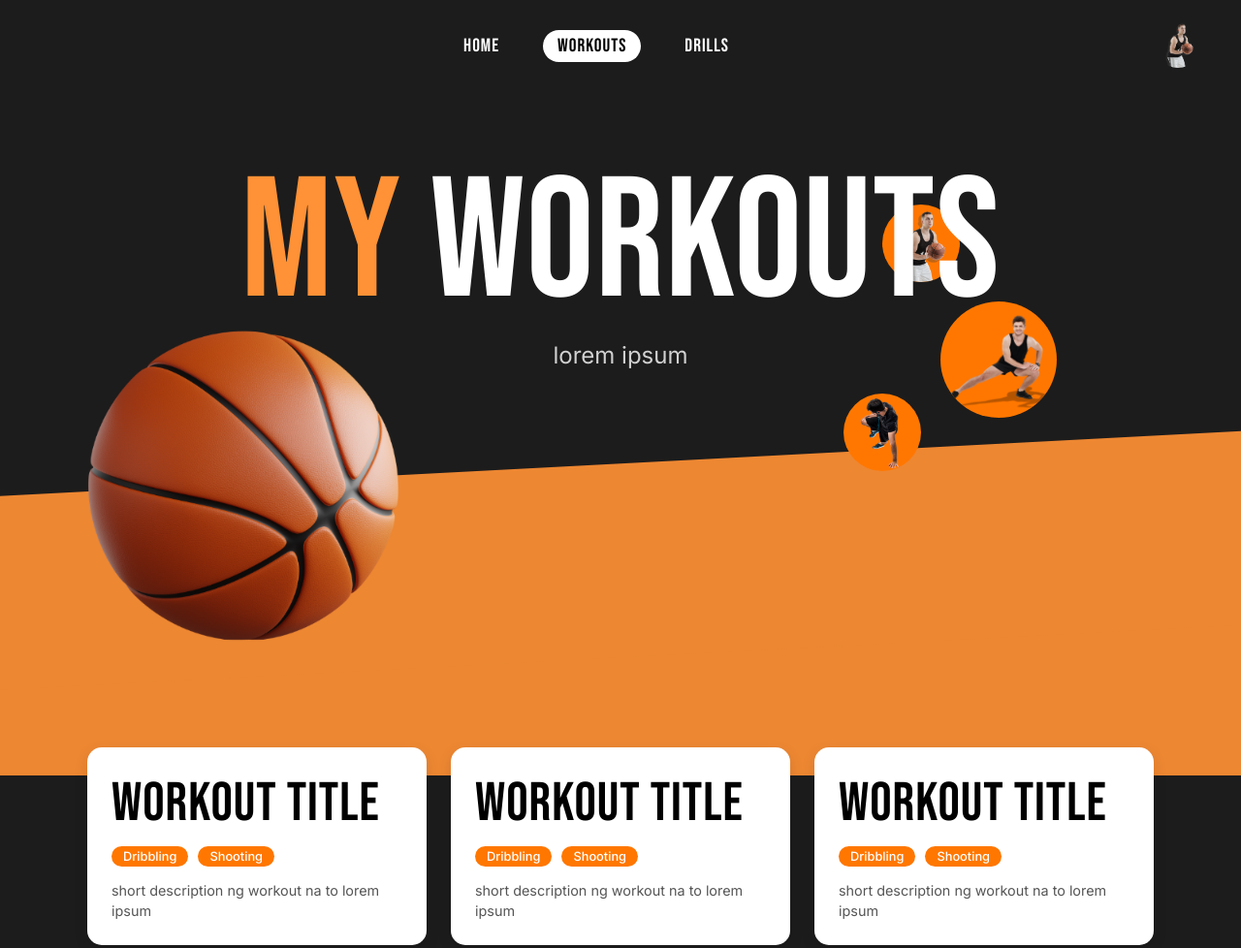
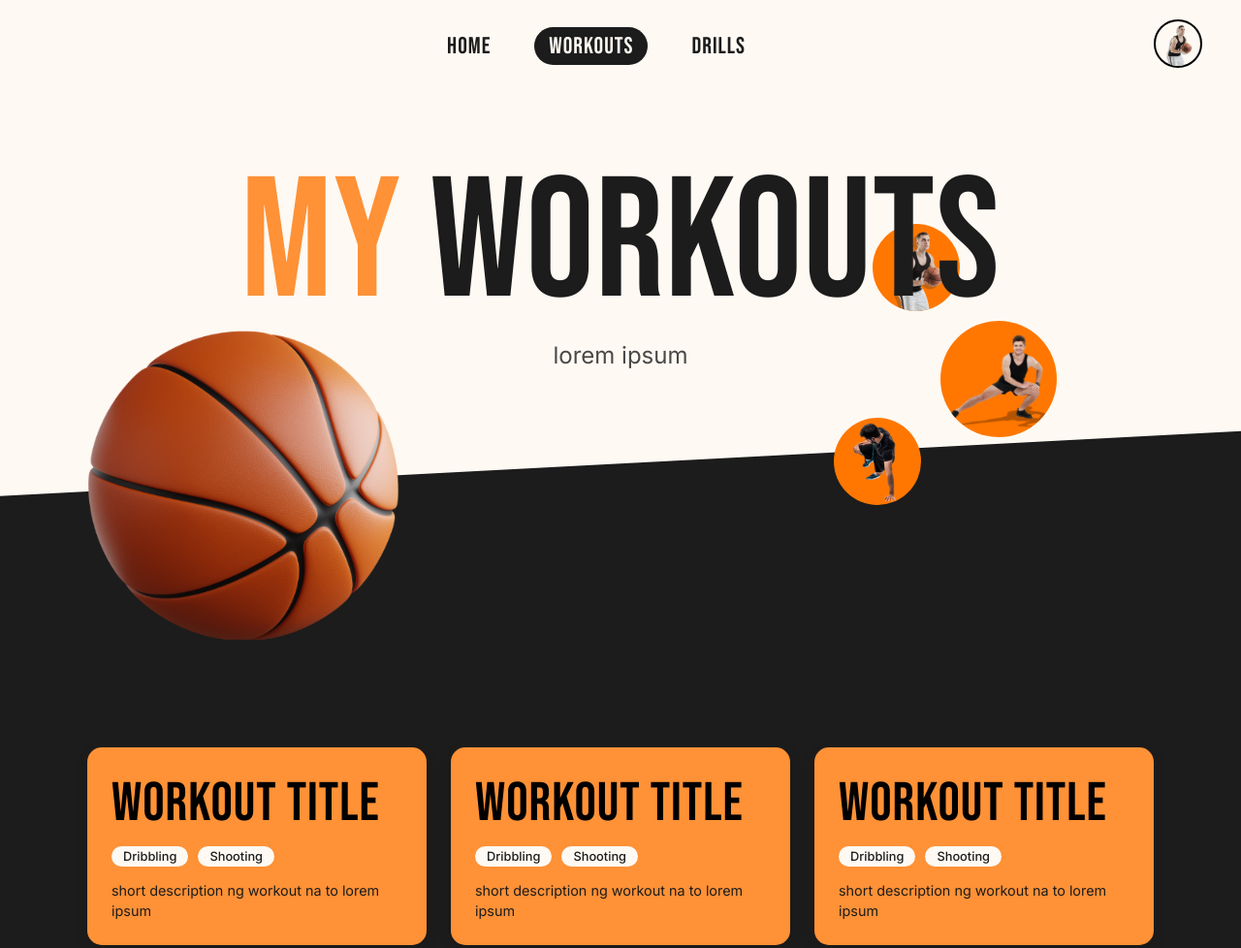
Before and after one commit to ArjTheProgrammer/fundamentals-frontend, a website: page pages/myworkouts.html in a window 1280 px wide. Shown: the top 978 px of the page at 97% size. Drawn offline with Linux system fonts and the light colour scheme.

Commit message:
change colors

```diff
--- a/styles/myworkouts.css
+++ b/styles/myworkouts.css
@@ -3,7 +3,7 @@
     position: fixed;
     width: 115%;
     height: 200px;
-    background-color: #ED8732;
+    background-color: #1C1C1C;
     top: 60%;
     left: -10%;
     transform: rotate(-3deg);
@@ -17,7 +17,7 @@
 
 body {
     background-color: #1C1C1C;
-    color: #fff;
+    color: #fef9f3;
     font-family: 'Inter', sans-serif;
     position: relative;
     min-height: 100vh;
@@ -30,8 +30,8 @@ body:before {
     top: 0;
     left: 0;
     width: 100%;
-    height: 50%;
-    background-color: #1C1C1C;
+    height: 90%;
+    background-color: #fef9f3;
     z-index: -2;
 }
 
@@ -42,7 +42,7 @@ body:after {
     left: 0;
     width: 100%;
     height: 30%;
-    background-color: #ED8732;
+    background-color: #1C1C1C;
     z-index: -2;
 }
 
@@ -75,21 +75,22 @@ h1, h2, h3, h4, h5, h6, .nav-link {
 
 .nav-link {
     text-decoration: none;
-    color: #fff;
+    color: #1C1C1C;
     font-weight: 400;
     transition: all 0.3s ease;
     padding: 5px 15px;
     border-radius: 20px;
-    font-size: 1.2rem;
+    font-size: 1.5rem;
 }
 
 .nav-link:hover {
-    background-color: rgba(255, 255, 255, 0.938);
+    background-color: #1C1C1C;
+    color: #fef9f3;
 }
 
 .nav-link.active {
-    background-color: #fff;
-    color: #000;
+    background-color: #1C1C1C;
+    color: #fef9f3;
     border-radius: 20px;
     padding: 5px 15px;
 }
@@ -98,6 +99,7 @@ h1, h2, h3, h4, h5, h6, .nav-link {
     width: 50px;
     height: 50px;
     border-radius: 50%;
+    border: 2px, solid black;
     object-fit: cover;
 }
 
@@ -139,8 +141,8 @@ h1, h2, h3, h4, h5, h6, .nav-link {
     line-height: 0.9;
     margin-bottom: 20px;
     text-align: center;
+    color: #1C1C1C;
 }
-
 .orange-text {
     color: #FF9136;
 }
@@ -151,6 +153,7 @@ h1, h2, h3, h4, h5, h6, .nav-link {
     text-align: center;
     font-family: 'Inter', sans-serif;
     font-weight: 400;
+    color: #1C1C1C;
 }
 
 .hero-images {
@@ -177,23 +180,23 @@ h1, h2, h3, h4, h5, h6, .nav-link {
 
 .athlete1 {
     right: 250px;
-    top: -170px;
-    width: 80px;
-    height: 80px;
+    top: -150px;
+    width: 90px;
+    height: 90px;
 }
 
 .athlete2 {
     right: 150px;
-    top: -70px;
+    top: -50px;
     width: 120px;
     height: 120px;
 }
 
 .athlete3 {
     right: 290px;
-    top: 25px;
-    width: 80px;
-    height: 80px;
+    top: 50px;
+    width: 90px;
+    height: 90px;
 }
 
 /* Workouts Grid */
@@ -207,7 +210,7 @@ h1, h2, h3, h4, h5, h6, .nav-link {
 }
 
 .workout-card {
-    background-color: #fff;
+    background-color: #FF9136;
     color: #000;
     border-radius: 15px;
     padding: 25px;
@@ -233,8 +236,8 @@ h1, h2, h3, h4, h5, h6, .nav-link {
 }
 
 .tag {
-    background-color: #ff7700;
-    color: #fff;
+    background-color: #fef9f3;
+    color: #1C1C1C;
     padding: 3px 12px;
     border-radius: 15px;
     font-size: 0.8rem;
@@ -245,7 +248,7 @@ h1, h2, h3, h4, h5, h6, .nav-link {
 .workout-description {
     font-size: 0.9rem;
     line-height: 1.4;
-    color: #555;
+    color: #1C1C1C;
     font-family: 'Inter', sans-serif;
 }
 
```
